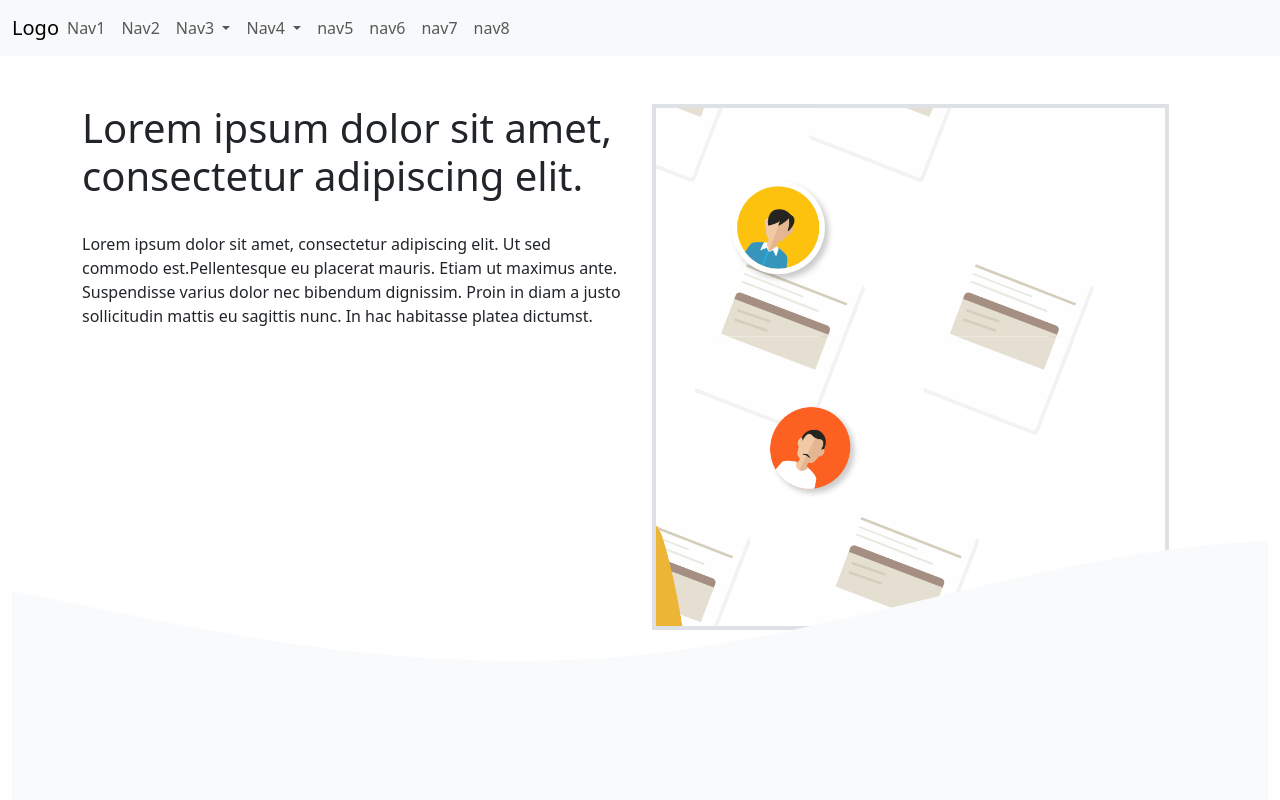
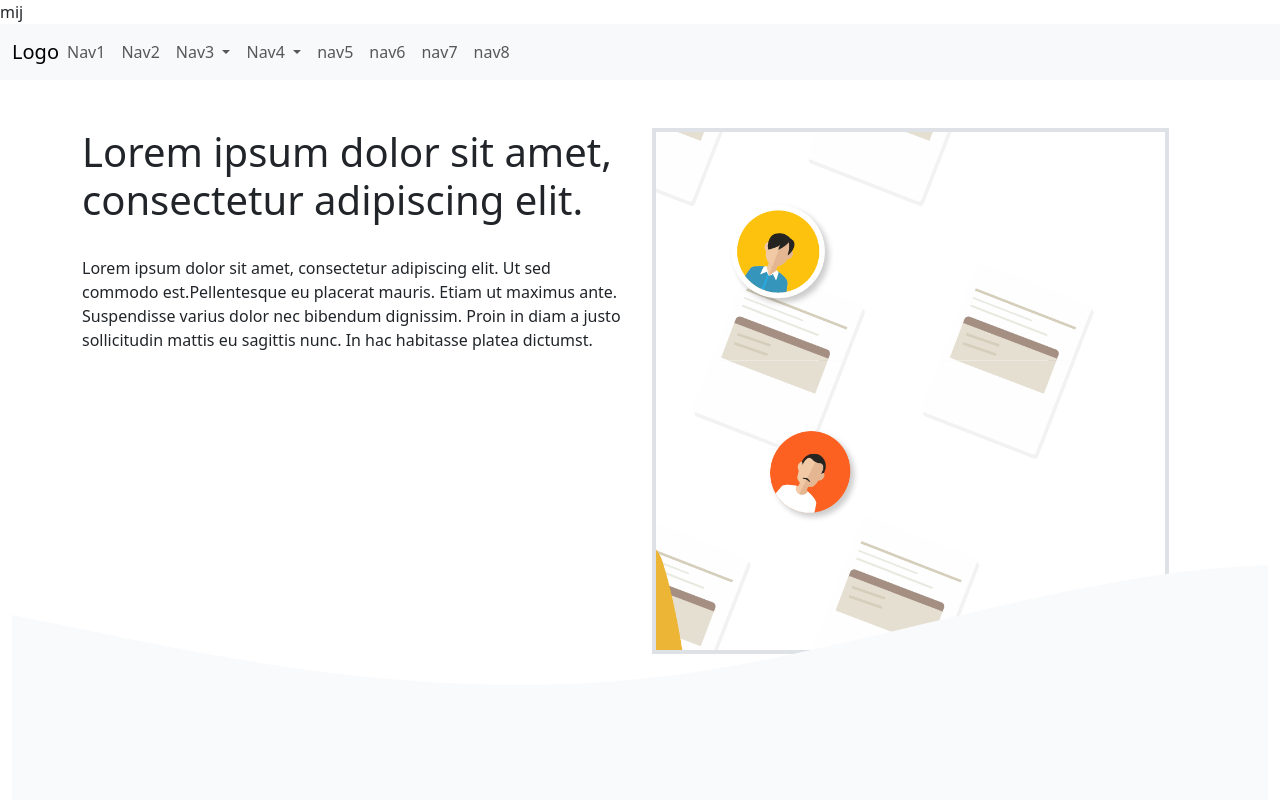
Before and after one commit to nicksnikose/New-folder, a plain HTML site: page index.html in a window 1280 px wide. Shown: the top 800 px of the page. Drawn offline with nearby package versions, Linux system fonts and the light colour scheme.

Commit message:
ujnuijuij

```diff
--- a/index.html
+++ b/index.html
@@ -14,6 +14,7 @@
     <link rel="stylesheet" href="style.css" />
   </head>
   <body>
+    <div>mij</div>
     <!--header start-->
     <nav class="navbar navbar-expand-lg bg-body-tertiary">
       <div class="container-fluid">
```
